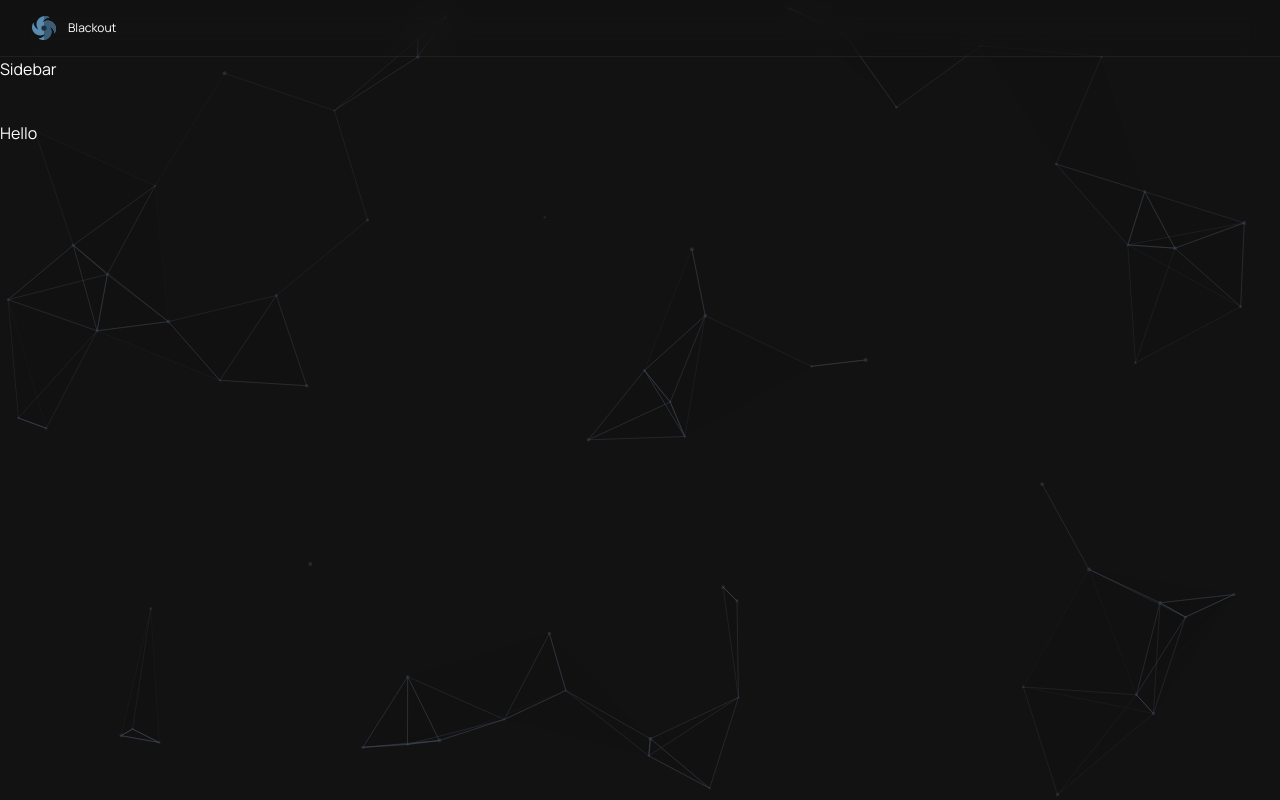
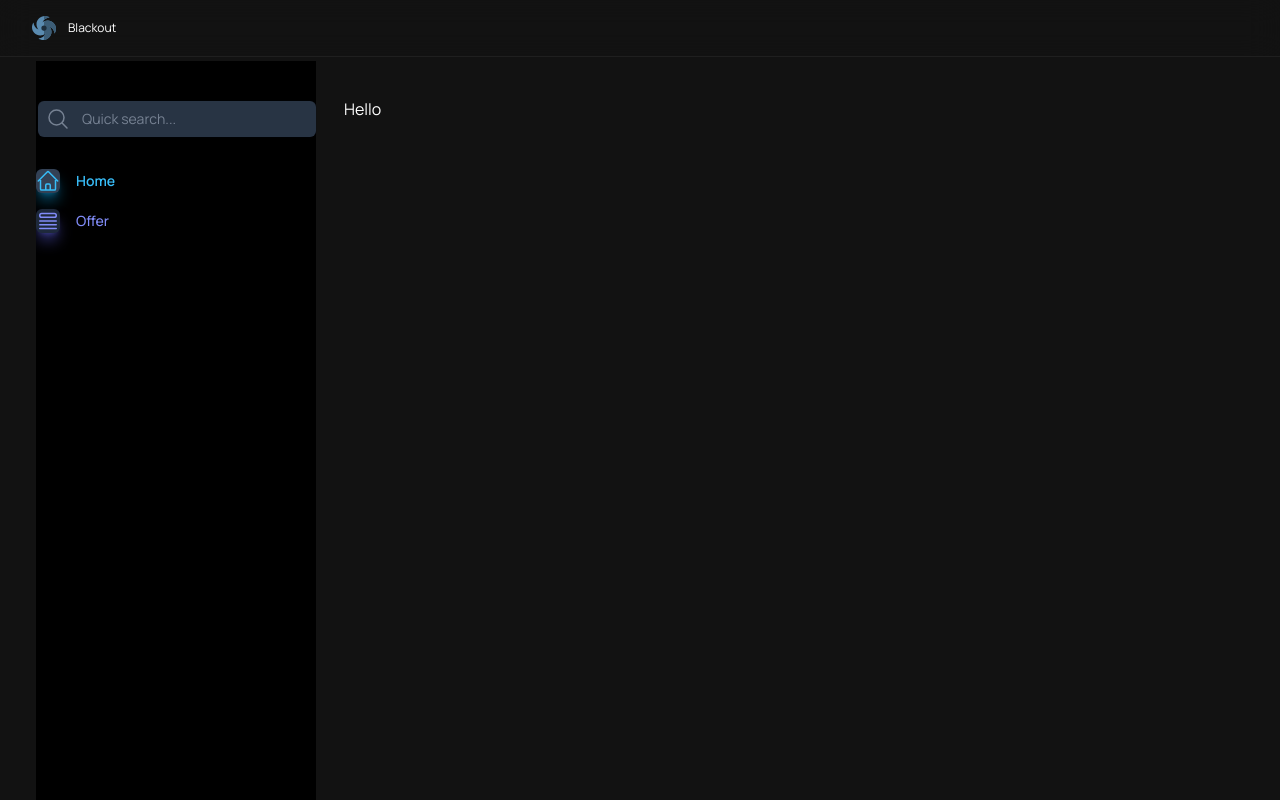
Before and after one commit to caluff/blackout_coffee, a Next.js app: page / in a window 1280 px wide. Built offline with nearby package versions, Linux system fonts and the light colour scheme; what tailwindcss-animated would draw is missing.

Commit message:
mejorando desplazamiento Sidebar.tsx

```diff
--- a/app/layout.tsx
+++ b/app/layout.tsx
@@ -1,27 +1,28 @@
+"use client"
 import './globals.css'
 import {Navbar, ParticlesCanvas, Sidebar} from "@/components";
-import React from "react";
+import React, {useState} from "react";
 
-export const metadata = {
-  title: 'Create Next App',
-  description: 'Generated by create next app',
-}
+// export const metadata = {
+//   title: 'Create Next App',
+//   description: 'Generated by create next app',
+// }
 
-export default function RootLayout({
-                                     children,
-                                   }: {
-  children: React.ReactNode
-}) {
+export default function RootLayout({children,}: { children: React.ReactNode }) {
+  const [showSidebar, setShowSidebar] = useState(true);
+  const [open, setOpen] = useState(true);
   return (
     <html lang="en">
-    <body className={"relative"}>
-    <ParticlesCanvas/>
-    <Navbar/>
-    <div className={"overflow-hidden"}>
-      <div className={"mx-auto relative z-10 xl:max-w-none"}>
-        <Sidebar/>
+    <body className={"relative bg-fixed"}>
+    {/*<ParticlesCanvas/>*/}
+    <Navbar onMenuButtonClick={() => setShowSidebar((prev) => !prev)}/>
+    <div className={""}>
+      <div className={"mx-auto px-4 sm:px-6 md:px-8"}>
+          <Sidebar open={showSidebar} setOpen={setShowSidebar}/>
+      <div className={"lg:pl-[19.5rem]"}>
+        {children}
       </div>
-      {children}
+      </div>
     </div>
     </body>
     </html>
--- a/app/page.tsx
+++ b/app/page.tsx
@@ -2,8 +2,12 @@ import Image from 'next/image'
 
 export default function Home() {
   return (
-    <main className="mx-auto relative z-10 pt-10 xl:max-w-none">
-      <h1>Hello</h1>
+    <main className="pt-10">
+      <header className={"relative"}>
+        <div className={"relative "}>
+          <h1>Hello</h1>
+        </div>
+      </header>
     </main>
   )
 }
--- a/components/Navbar.tsx
+++ b/components/Navbar.tsx
@@ -4,9 +4,10 @@ import Image from "next/image";
 import {Breadcrumb} from "@/components/index";
 import { MagnifyingGlassIcon, Bars3Icon } from "@heroicons/react/24/outline";
 import Blackhole from '@/public/black-hole.svg'
+import {PropsNav} from "@/types";
 
 
-const Navbar = () => {
+const Navbar = (props:PropsNav) => {
   return (
     <div
       className={"sticky z-10 w-full backdrop-blur-lg flex-none transition-colors duration-500 lg:border-b border-slate-50/[0.06] bg-transparent"}>
@@ -39,6 +40,7 @@ const Navbar = () => {
           <button
             type="button"
             className={"text-gray-400 hover:text-gray-300"}
+            onClick={props.onMenuButtonClick}
           >
             <span className={"sr-only"}>Navigation</span>
             <Bars3Icon className={"w-6 h-6"}/>
--- a/components/Sidebar.tsx
+++ b/components/Sidebar.tsx
@@ -1,9 +1,77 @@
 import React from 'react';
+import {PropsSidebar} from "@/types";
+import {MagnifyingGlassIcon, HomeIcon, QueueListIcon} from "@heroicons/react/24/outline";
+import Link from "next/link";
+import classNames from "classnames";
 
-const Sidebar = () => {
+const Sidebar = ({open, setOpen}: PropsSidebar) => {
   return (
-    <div>
-      Sidebar
+    <div
+      className={classNames({
+        " h-full lg:block fixed z-10 top-[3.8125rem] right-auto w-[19.5rem] pb-10 pr-8 overflow-auto lg:translate-x-1":true,
+        "-translate-x-full":!open,
+        "transition-transform .3s ease-in-out md:translate-x-o":true
+      })}>
+      <nav id={"nav"} className={"lg:text-sm lg:leading-6 relative h-full bg-black"}>
+        <div className={"sticky top-0 -ml-0.5 pointer-events-none hidden lg:block"}>
+          <div className={"h-10 bg-transparent"}></div>
+          <div className={"bg-transparent relative pointer-events-auto ml-1"}>
+            <button type={"button"}
+                    className={"text-slate-400 hidden w-full lg:flex items-center text-sm leading-6 rounded-md ring-1 ring-slate-900/10 shadow-sm py-1.5 pl-2 pr-3 hover:ring-slate-300 bg-slate-700 opacity-80 hover:bg-slate-700"}>
+              <MagnifyingGlassIcon width={24} height={24} className={"mr-3 flex-none"}/>
+              Quick search...
+            </button>
+          </div>
+          <div className={"h-8 bg-gradient-to-b from-transparent"}></div>
+        </div>
+        <ul>
+          <li>
+            <Link
+              href={"/"}
+              className={"group flex items-center lg:text-sm lg:leading-6 mb-4 font-semibold text-sky-400 "}
+              // onClick={() => homeClick()}>
+            >
+              <div
+
+                className={"shadow-lg shadow-sky-500/50 mr-4 rounded-md ring-0 ring-slate-900/5 group-hover:ring-slate-900/10 group-hover:bg-sky-500 bg-slate-700"}>
+                <HomeIcon width={24} height={24}/>
+              </div>
+              Home
+            </Link>
+          </li>
+          <li>
+            <Link href={"/offer"}
+              // onClick={() => setVisibleOffer(true)}
+                  className={"group flex items-center lg:text-sm lg:leading-6 mb-4 font-medium text-indigo-400"}>
+              <div
+
+                className={"shadow-lg shadow-indigo-500/50 mr-4 rounded-md ring-0 ring-slate-900/5 group-hover:ring-slate-900/10 group-hover:bg-indigo-500 bg-slate-800"}>
+                <QueueListIcon width={24} height={24}/>
+              </div>
+              Offer
+            </Link>
+          </li>
+          {/*{visibleOffer && (*/}
+          {/*  <li className={"mt-12 lg:mt-8"}>*/}
+          {/*    <h5 className={"mb-8 lg:mb-3 font-semibold text-slate-200 "}>*/}
+          {/*      Category*/}
+          {/*    </h5>*/}
+          {/*    <ul className={"space-y-6 lg:space-y-2 border-l border-slate-800"}>*/}
+          {/*      {categoriesRoute.map((category, index) => {*/}
+          {/*        const isActive = pathname.startsWith(`/offer/#${category.id}`);*/}
+          {/*        return (*/}
+          {/*          <ScrollLink href={category.route} setCurrentSection={setCurrentSection}>*/}
+          {/*            <LiOffer key={category.id} category={category} isActive={isActive}*/}
+          {/*                     isActiveS={isActiveS} isNotActiveS={isNotActiveS}*/}
+          {/*                     metToggle={metToggle} index={index}/>*/}
+          {/*          </ScrollLink>*/}
+          {/*        )*/}
+          {/*      })}*/}
+          {/*    </ul>*/}
+          {/*  </li>*/}
+          {/*)}*/}
+        </ul>
+      </nav>
     </div>
   );
 };
--- a/package.json
+++ b/package.json
@@ -14,6 +14,7 @@
     "@types/react": "18.2.14",
     "@types/react-dom": "18.2.6",
     "autoprefixer": "10.4.14",
+    "classnames": "^2.3.2",
     "eslint": "8.44.0",
     "eslint-config-next": "13.4.7",
     "next": "13.4.7",
```
Also changed, not shown: types/index.ts (+7 -0 lines), 1 other file (tests, documents, lock files or other folders).
